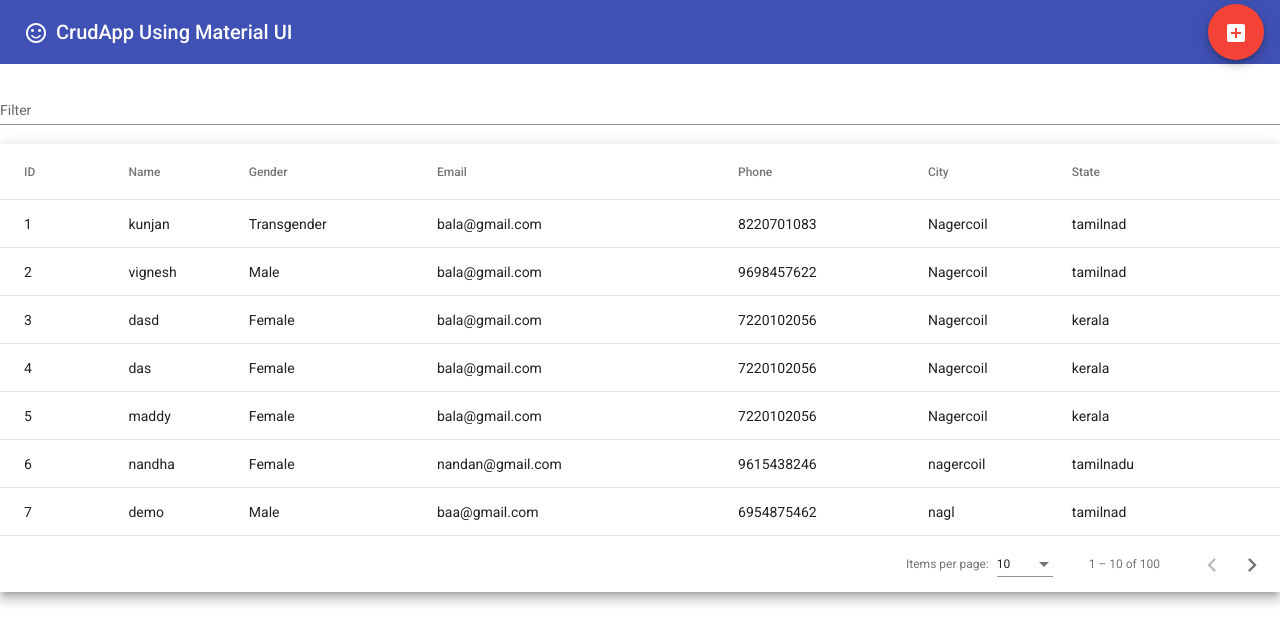
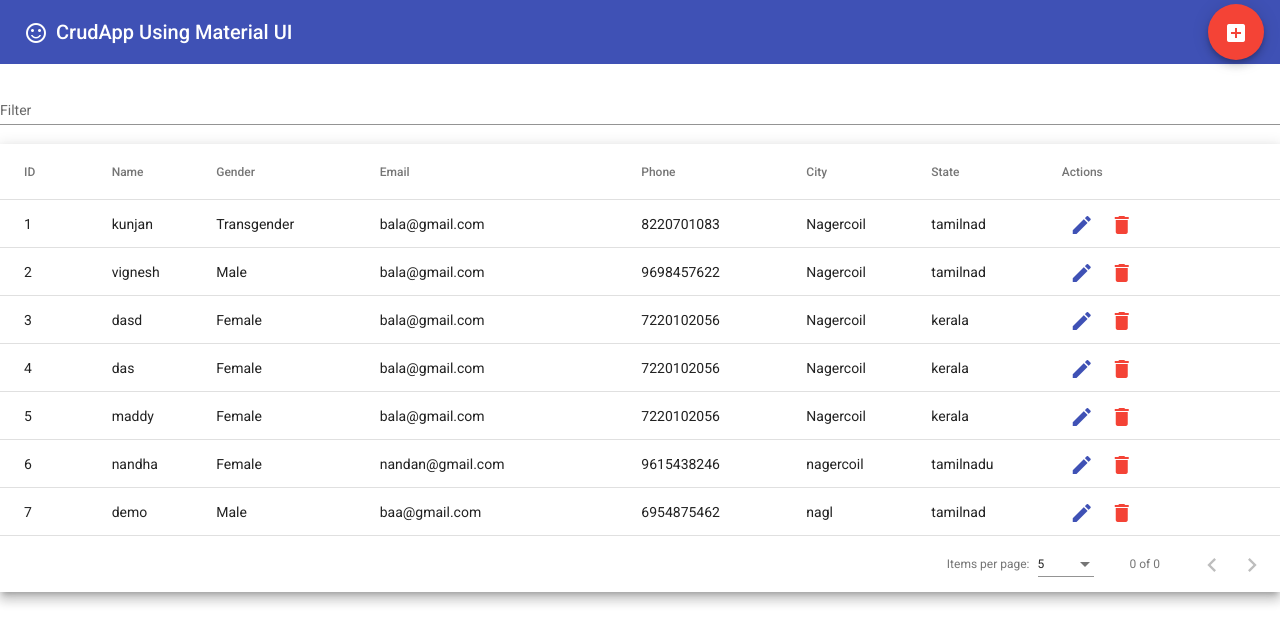
Before and after one commit to bala98-max/crudApp-, an Angular app: page / in a window 1280 px wide. Shown: the top 644 px of the page. Built offline with nearby package versions, Linux system fonts and the light colour scheme; data requests are answered from the project's data file.

Commit message:
update function

```diff
--- a/src/app/adduser/adduser.component.html
+++ b/src/app/adduser/adduser.component.html
@@ -69,7 +69,7 @@
   </form>
   <section>
     <div class="example-button-row" align="right">
-      <button mat-flat-button color="primary" (click)="onSubmit()">Save</button>
+      <button mat-flat-button color="primary" (click)="onSubmit()">{{actionbtn}}</button>
       <button mat-stroked-button color="warn">Cancel</button>
     </div>
   </section>
--- a/src/app/adduser/adduser.component.ts
+++ b/src/app/adduser/adduser.component.ts
@@ -1,8 +1,9 @@
-import { Component, OnInit } from '@angular/core';
+import { Component, Inject, OnInit } from '@angular/core';
 
 import { Validators , FormGroup, FormBuilder, FormControl } from '@angular/forms';
 import { ApiService } from '../services/api.service';
-import { MatDialogRef } from '@angular/material/dialog';
+import { MatDialogRef,MAT_DIALOG_DATA } from '@angular/material/dialog';
+import { inject } from '@angular/core/testing';
 
 
 @Component({
@@ -18,11 +19,13 @@ export class AdduserComponent implements OnInit {
 
   Gender !: string ;
   gTypes : string[] = ['Male','Female','Transgender']
+  actionbtn : string = "Save";
 
   constructor(
     private formBuilder :FormBuilder,
     private dialog : MatDialogRef<AdduserComponent>,
-    private $service :ApiService
+    private $service :ApiService,
+    @Inject(MAT_DIALOG_DATA) public editdata:any
   ) { }
 
   ngOnInit(): void {
@@ -37,18 +40,35 @@ export class AdduserComponent implements OnInit {
       city:[null,[Validators.required,Validators.min(4)]],
       state:[null,[Validators.required,Validators.min(4)]],
       portelcode:[null,[Validators.required,Validators.min(6)]]
+    })
 
-    })
+    // console.log('this .editdata',this.editdata);
+    // this.registerForm.firstName  = this.editdata
+
+    if(this.editdata){
+      this.actionbtn = "Update"
+      this.registerForm.controls['firstName'].setValue(this.editdata.firstName);
+      this.registerForm.controls['lastName'].setValue(this.editdata.lastName);
+      this.registerForm.controls['email'].setValue(this.editdata.email);
+      this.registerForm.controls['phone'].setValue(this.editdata.phone);
+      this.registerForm.controls['date'].setValue(this.editdata.date);
+      this.registerForm.controls['gender'].setValue(this.editdata.gender)
+      this.registerForm.controls['state'].setValue(this.editdata.state);
+      this.registerForm.controls['city'].setValue(this.editdata.city);
+      this.registerForm.controls['address'].setValue(this.editdata.address);
+      this.registerForm.controls['portelcode'].setValue(this.editdata.portelcode);
+
+    }
   }
 
+
   onSubmit(){
-    if(this.registerForm.valid){
+    if(this.registerForm.valid && this.actionbtn != 'Update'){
       this.$service.createuser(this.registerForm.value).subscribe({
         next:((res)=>{
           alert('user created successfully..!!!')
           this.registerForm.reset();
           this.dialog.close();
-
 
         }),
         error:((err)=>{
@@ -63,6 +83,19 @@ export class AdduserComponent implements OnInit {
 
       })
     }else{
+      // console.log('editdata',this.registerForm.value.id);
+      this.$service.updateuser(this.registerForm.value,this.editdata.id).subscribe({
+        next:((res)=>{
+          console.log('res---------',res);
+          this.dialog.close();
+        }),error:((err)=>{
+          console.error('cannot update the user',err);
+
+        }),complete:(()=>{
+          this.$service.tableupdate()
+        })
+      })
+
 
     }
   }
--- a/src/app/app.component.html
+++ b/src/app/app.component.html
@@ -58,9 +58,21 @@
           <th mat-header-cell *matHeaderCellDef mat-sort-header> State </th>
           <td mat-cell *matCellDef="let row"> {{row.state}} </td>
         </ng-container>
+        <ng-container matColumnDef="action">
+          <th mat-header-cell *matHeaderCellDef>Actions </th>
+          <td mat-cell *matCellDef="let row">
+            <button mat-icon-button matTooltip="Click to Edit" (click)="edituser(row)" class="iconbutton" color="primary">
+                <mat-icon aria-label="Edit">edit</mat-icon>
+              </button>
+            <button mat-icon-button matTooltip="Click to Delete" class="iconbutton" color="warn">
+                <mat-icon aria-label="Delete">delete</mat-icon>
+              </button>
+            </td>
+        </ng-container>
 
         <tr mat-header-row *matHeaderRowDef="displayedColumns"></tr>
         <tr mat-row *matRowDef="let row; columns: displayedColumns;"></tr>
+
 
         <!-- Row shown when there is no matching data. -->
         <tr class="mat-row" *matNoDataRow>
@@ -68,7 +80,7 @@
         </tr>
       </table>
 
-      <mat-paginator [length]="100" [pageSize]="10" [pageSizeOptions]="[5, 10, 25, 100]" aria-label="Select page of users"></mat-paginator>
+      <mat-paginator  [pageSizeOptions]="[5, 10, 25, 100]" aria-label="Select page of users"></mat-paginator>
     </div>
   </div>
 </div>
--- a/src/app/app.component.ts
+++ b/src/app/app.component.ts
@@ -17,13 +17,14 @@ import { Subscription } from 'rxjs';
 })
 export class AppComponent {
    userList:any;
-   displayedColumns: string[] = ['id', 'firstName','gender', 'email', 'phone','city','state'];
+   displayedColumns: string[] = ['id', 'firstName','gender', 'email', 'phone','city','state','action'];
    dataSource !: MatTableDataSource<any>;
    tableUpadteSubs !: Subscription
 
    @ViewChild(MatPaginator) paginator!: MatPaginator;
    @ViewChild(MatSort) sort!: MatSort;
     title = 'crudApp';
+
   constructor(
     private dialog: MatDialog,
     private $apiService:ApiService
@@ -69,10 +70,24 @@ export class AppComponent {
   finduser(event:Event){
     console.log('event',event);
     const filterVal = (event.target as HTMLInputElement).value;
-    // console.log('filterval',filterVal,this.userList);
-    // this.dataSource.filter = filterVal.trim().toLowerCase
-    // console.log('fil',fil);
+
+    console.log('filterVal',filterVal);
+
+    this.dataSource.filter = filterVal.trim().toLowerCase()
+    console.log('dataSourse',this.dataSource.filter);
 
 
   }
+
+  // ngAfterViewInit() {
+  //   this.dataSource.paginator = this.paginator;
+  // }
+  edituser(data:any){
+    console.log('data------',data);
+
+    this.dialog.open(AdduserComponent,{
+      width:'45%',
+      data:data
+    })
+  }
 }
--- a/src/app/services/api.service.ts
+++ b/src/app/services/api.service.ts
@@ -11,10 +11,18 @@ export class ApiService {
   private subject = new Subject<any>();
 
   createuser(data:any){
+    console.log('data',data);
+
+  //  let check = this.http.get<any>('http://localhost:3000/userlist?firstName='+data.firstName);
+  //  console.log('check',check,typeof(check));
+  //  return check
     return this.http.post<any>('http://localhost:3000/userlist',data)
   }
 
-
+  updateuser(data:any,id:number){
+    // console.log('id----',id);
+    return this.http.put('http://localhost:3000/userlist/'+id,data)
+  }
   getusers(){
     return this.http.get('http://localhost:3000/userlist')
   }
```
